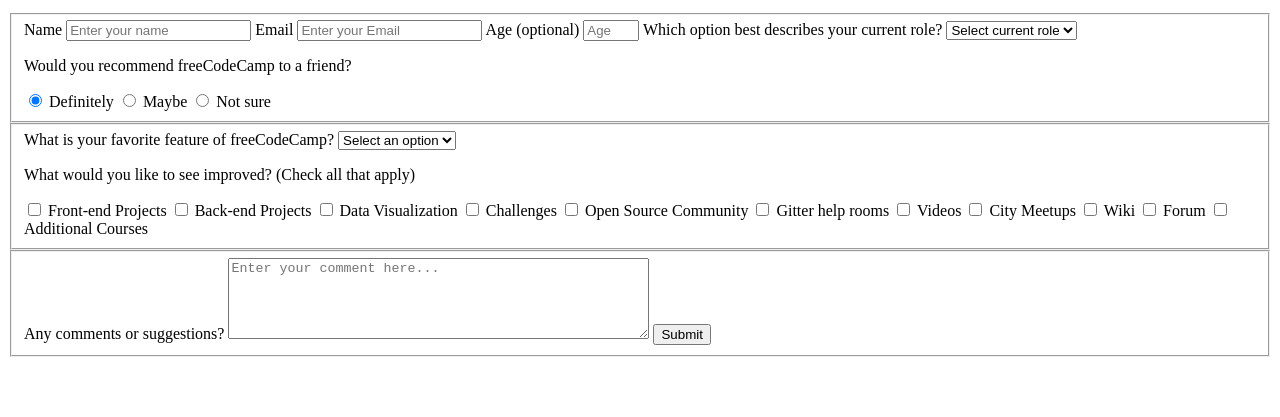
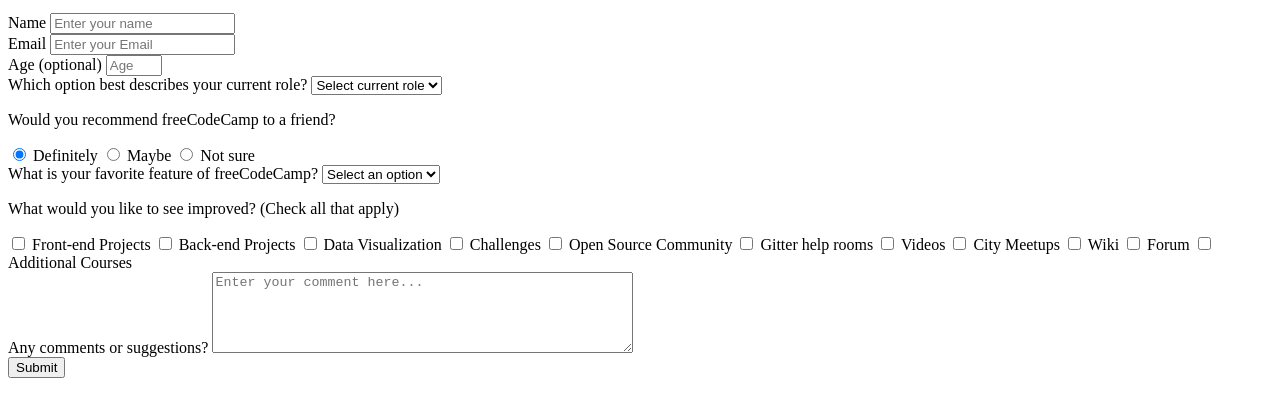
Before and after one commit to karolinecruztorres/HTML-CSS, a plain HTML site: page freeCodeCamp/1-surveyForm/index.html in a window 1280 px wide. Shown: the part 101-518 px from the top of the page. Drawn offline with Linux system fonts and the light colour scheme.

Commit message:
Id and attributes corrections. Changed fieldset tag to div for better css styling.

```diff
--- a/freeCodeCamp/1-surveyForm/index.html
+++ b/freeCodeCamp/1-surveyForm/index.html
@@ -7,15 +7,27 @@
   <link rel="stylesheet" href="styles.css">
 </head>
 <body>
+  <div class="container">
+    <header>
       <h1 id="title">freeCodeCamp Survey Form</h1>
       <p id="description">Thank you for taking the time to help us improve the platform</p>
+    </header>
+
     <form id="survey-form">
-    <fieldset>
-      <label id="name-label" for="name">Name <input id="name" name="name-input" type="text" placeholder="Enter your name" required></label>
-      <label id="email-label" for="email">Email <input id="email" name="" type="email" placeholder="Enter your Email" required></label>
-      <label id="number-label" for="number">Age (optional) <input id="number" name="age" type="number" min="10" max="99" placeholder="Age"></label>
-
-      <label for="dropdown">Which option best describes your current role?
+      <div class="form-group">
+        <label id="name-label" for="name">Name</label>
+        <input id="name" name="name-input" type="text" placeholder="Enter your name" required>
+      </div>
+      <div class="form-group">
+        <label id="email-label" for="email">Email</label>
+        <input id="email" name="email" type="email" placeholder="Enter your Email" required>
+      </div>
+      <div class="form-group">
+        <label id="number-label" for="number">Age (optional)</label>
+        <input id="number" name="age" type="number" min="10" max="99" placeholder="Age">
+      </div>
+      <div class="form-group">
+        <label for="dropdown">Which option best describes your current role?</label>
         <select id="dropdown" required>
           <option value="">Select current role</option>
           <option value="1">Student</option>
@@ -24,16 +36,15 @@
           <option value="4">Prefer not to say</option>
           <option value="5">Other</option>
         </select>
-      </label>
-
+      </div>
+      <div class="form-group">
         <p>Would you recommend freeCodeCamp to a friend?</p>
         <label for="definitely"><input id="definitely" name="recommend" type="radio" value="definitely" checked> Definitely</label>
         <label for="maybe"><input id="maybe" name="recommend" type="radio" value="maybe"> Maybe</label>
-      <label for="notSure"><input id="not-sure" name="recommend" type="radio" value="not-sure"> Not sure</label>
-    </fieldset>
-
-    <fieldset>
-      <label for="dropdown-feature">What is your favorite feature of freeCodeCamp?
+        <label for="not-sure"><input id="not-sure" name="recommend" type="radio" value="not-sure"> Not sure</label>
+      </div>
+      <div class="form-group">
+        <label for="dropdown-feature">What is your favorite feature of freeCodeCamp?</label>
         <select id="dropdown-feature" required>
           <option value="">Select an option</option>
           <option value="1">Challenges</option>
@@ -41,7 +52,8 @@
           <option value="3">Community</option>
           <option value="4">Open Source</option>
         </select>
-      </label>
+      </div>
+      <div class="form-group">
         <p>What would you like to see improved? (Check all that apply)</p>
         <label for="front-end-projects"><input id="front-end-projects" name="front-end-projects" type="checkbox" value="front-end-projects"> Front-end Projects</label>
         <label for="back-end-projects"><input id="back-end-projects" name="back-end-projects" type="checkbox" value="back-end-projects"> Back-end Projects</label>
@@ -54,14 +66,15 @@
         <label for="wiki"><input id="wiki" name="wiki" type="checkbox" value="wiki"> Wiki</label>
         <label for="forum"><input id="forum" name="forum" type="checkbox" value="forum"> Forum</label>
         <label for="additional-courses"><input id="additional-courses" name="additional-courses" type="checkbox" value="additional-courses"> Additional Courses</label>
-    </fieldset>
-
-    <fieldset>
-      <label>Any comments or suggestions?
+      </div>
+      <div class="form-group">
+        <label>Any comments or suggestions?</label>
         <textarea id="comments" name="textarea" placeholder="Enter your comment here..." rows="5" cols="50"></textarea>
-      </label>
+      </div>
+      <div class="form-group">
         <button id="submit" name="submit" type="submit">Submit</button>
-    </fieldset>
+      </div>
     </form>
+  </div>
 </body>
 </html>
```
Lines whose indentation alone changed are shown as unchanged.
